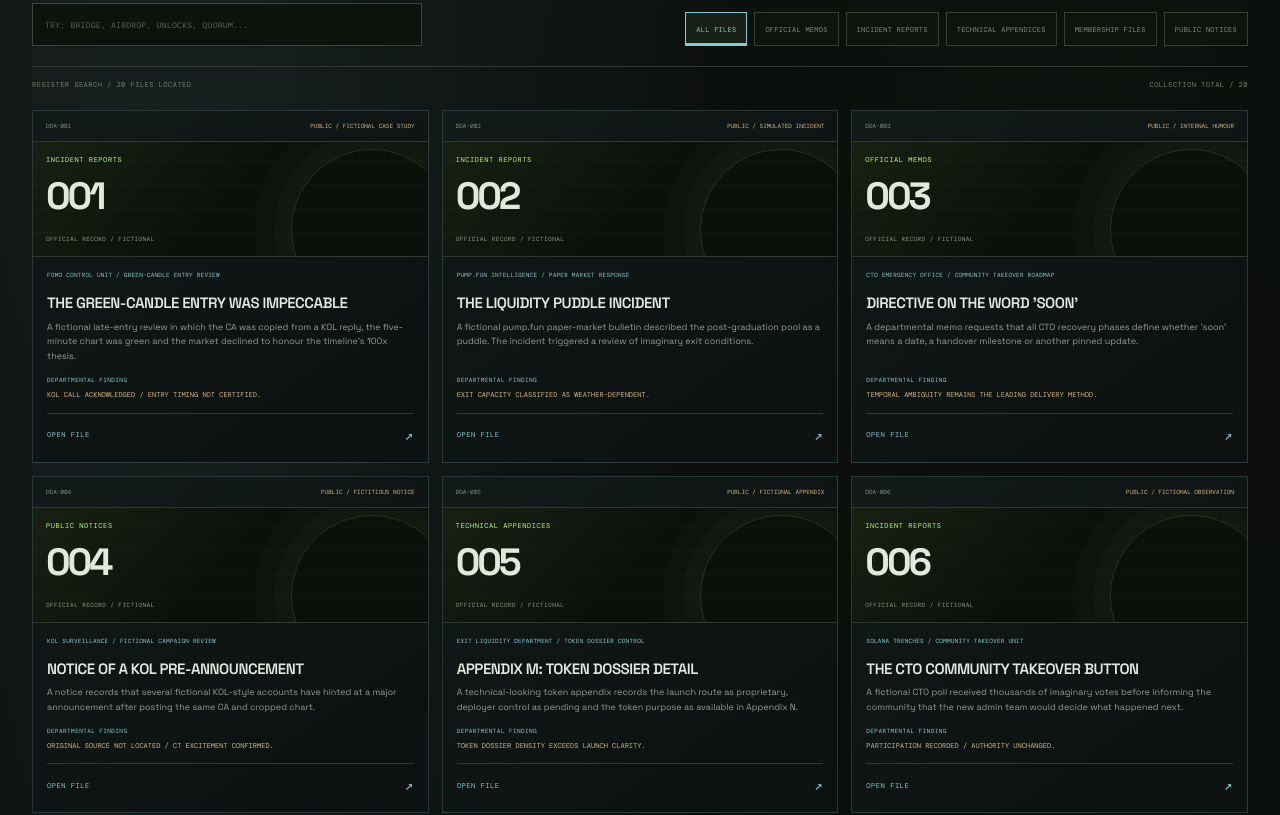
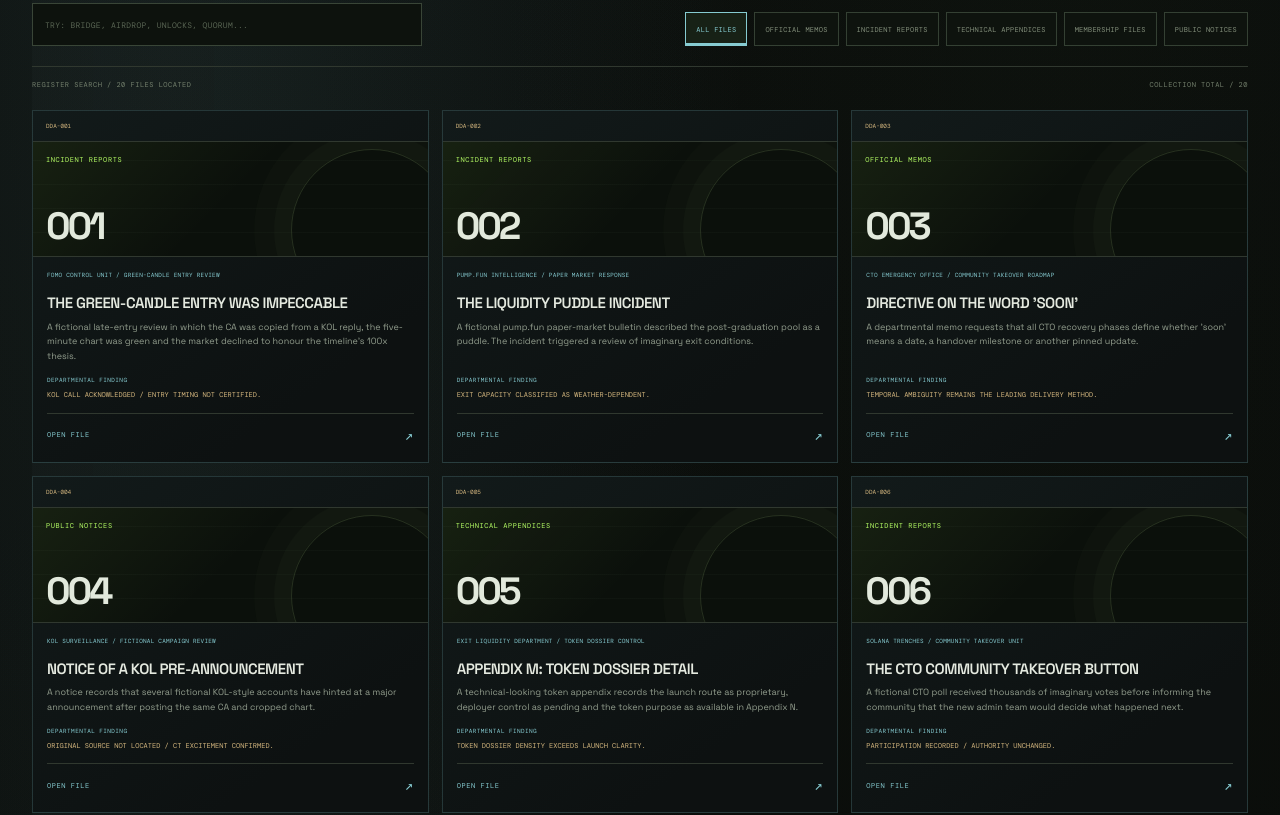
Before and after one commit to safherofficial/weird, a Next.js app: page /archives in a window 1280 px wide. Shown: the part 840-1655 px from the top of the page. Built offline with nearby package versions, Linux system fonts and the light colour scheme.

Commit message:
refine: consolidate archive fiction notice at collection level

```diff
--- a/app/archives/archives-client.tsx
+++ b/app/archives/archives-client.tsx
@@ -47,12 +47,10 @@ export default function ArchivesClient() {
             <article className="archives-card" key={record.slug}>
               <div className="archives-card__top">
                 <span>{record.accession}</span>
-                <span>{record.clearance}</span>
               </div>
               <div className="archives-card__visual">
                 <span>{record.category}</span>
                 <b>{record.accession.slice(-3)}</b>
-                <small>OFFICIAL RECORD / FICTIONAL</small>
               </div>
               <div className="archives-card__body">
                 <div className="archives-card__department">{record.department}</div>
```
